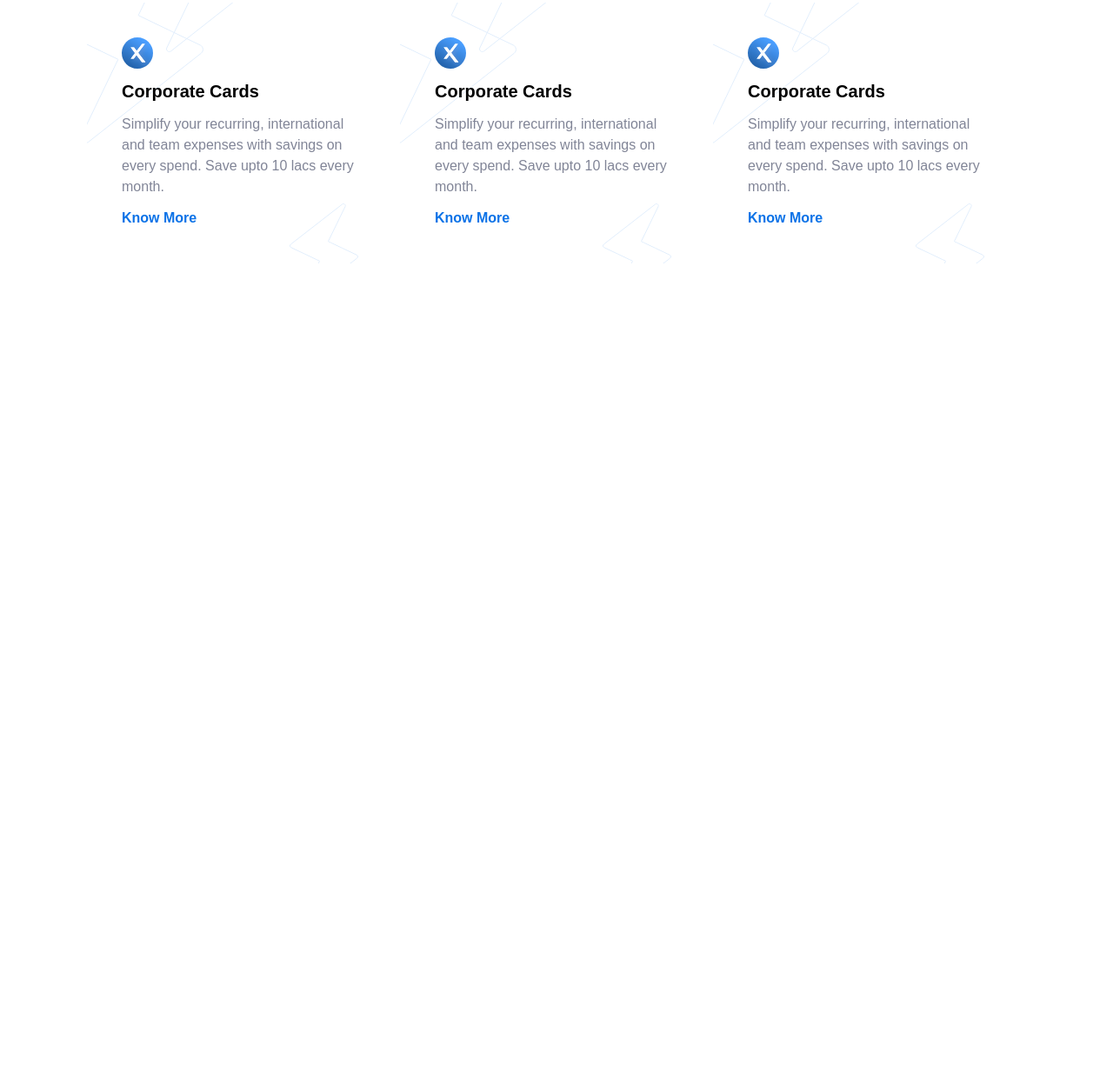
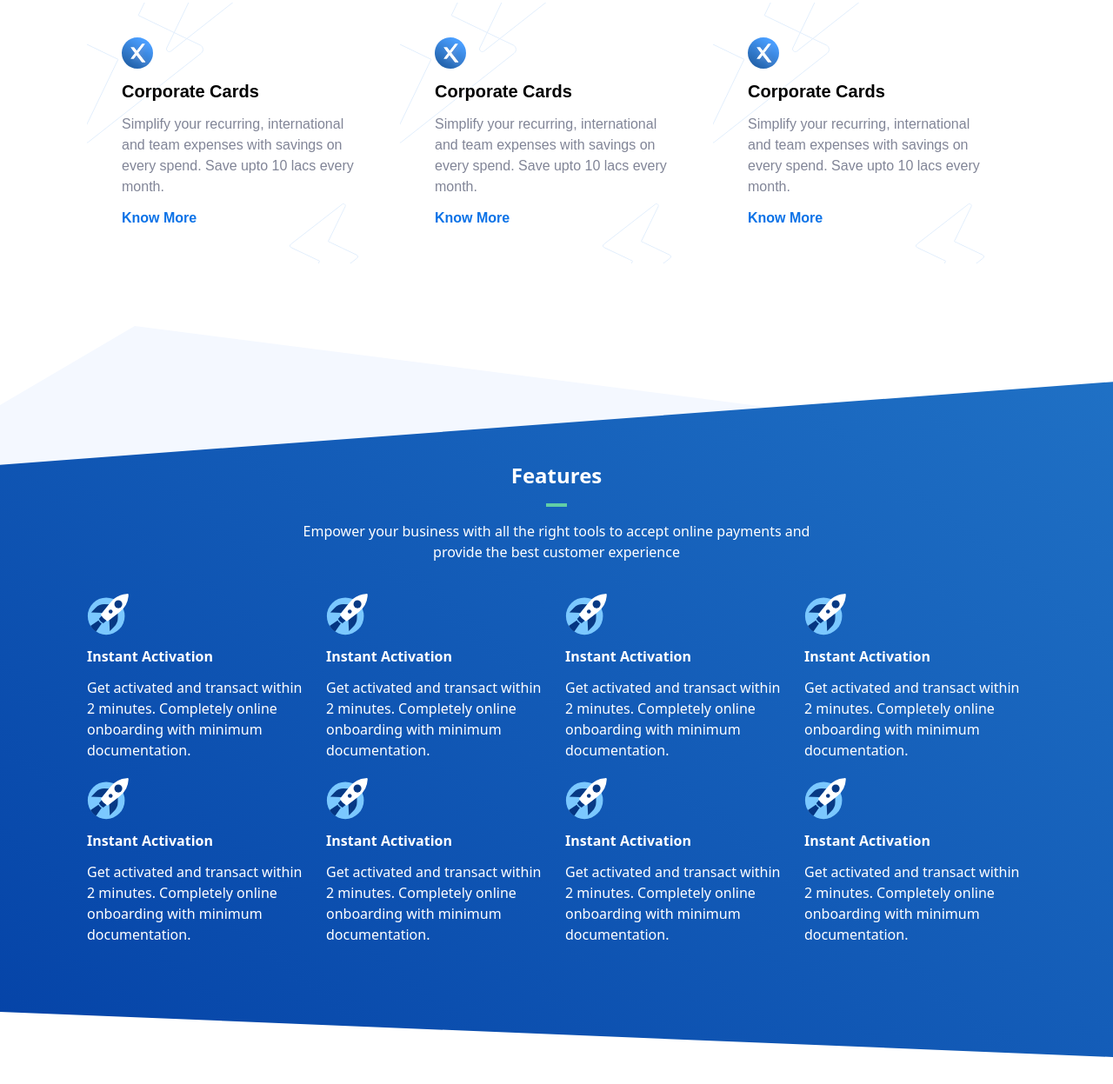
Before and after one commit to Avadh-Munjapara/Rozarpay-Clone, a website built with Vite: page index.html in a window 1280 px wide. Shown: the part 4140-5387 px from the top of the page at 87% size. Before the commit the page ends 4455 px from the top, so only its background shows below. Built offline with nearby package versions, Linux system fonts and the light colour scheme.

Commit message:
Features section added

```diff
--- a/index.html
+++ b/index.html
@@ -7,7 +7,7 @@
     <link rel="stylesheet" href="main.css">
 </head>
 <body>
-    <div class="overflow-x-hidden">
+    <div class="overflow-x-hidden w-full">
 
         <nav class="bg-deepBlue text-white font-mullish">
             <div class="flex justify-center items-center w-[1080px] mx-auto">
@@ -537,9 +537,65 @@
                     <a href="" class="cursor-pointer text-lightBlue500 font-bold" >Know More</a>
                 </div>
             </div>
+        </section>
 
+        <section class="w-full bg-[url(/images/core-features-sectionBg.svg)] bg-cover mt-14 pt-40 pb-40">
 
+            <div class="w-full ">
+                <h2 class="font-bold text-center text-2xl mb-4 text-white">Features</h2>
+                <div class="w-6 bg-greenLight h-1 mx-auto mb-4"></div>
+                <p class="text-white mx-auto w-1/2 text-center">Empower your business with all the right tools to accept online payments and provide the best customer experience</p>
 
+                <div class="grid grid-rows-2 grid-cols-4 gap-5 mx-auto w-uw mt-9">
+                    <div class="flex flex-col gap-3">
+                        <img src="./images/instant-activation-icon.svg" class="w-12" alt="">
+                        <h4 class="text-white font-bold">Instant Activation</h4>
+                        <p class="text-white">Get activated and transact within 2 minutes. Completely online onboarding with minimum documentation.</p>
+                    </div>
+
+                    <div class="flex flex-col gap-3">
+                        <img src="./images/instant-activation-icon.svg" class="w-12" alt="">
+                        <h4 class="text-white font-bold">Instant Activation</h4>
+                        <p class="text-white">Get activated and transact within 2 minutes. Completely online onboarding with minimum documentation.</p>
+                    </div>
+
+                    <div class="flex flex-col gap-3">
+                        <img src="./images/instant-activation-icon.svg" class="w-12" alt="">
+                        <h4 class="text-white font-bold">Instant Activation</h4>
+                        <p class="text-white">Get activated and transact within 2 minutes. Completely online onboarding with minimum documentation.</p>
+                    </div>
+
+                    <div class="flex flex-col gap-3">
+                        <img src="./images/instant-activation-icon.svg" class="w-12" alt="">
+                        <h4 class="text-white font-bold">Instant Activation</h4>
+                        <p class="text-white">Get activated and transact within 2 minutes. Completely online onboarding with minimum documentation.</p>
+                    </div>
+
+                    <div class="flex flex-col gap-3">
+                        <img src="./images/instant-activation-icon.svg" class="w-12" alt="">
+                        <h4 class="text-white font-bold">Instant Activation</h4>
+                        <p class="text-white">Get activated and transact within 2 minutes. Completely online onboarding with minimum documentation.</p>
+                    </div>
+
+                    <div class="flex flex-col gap-3">
+                        <img src="./images/instant-activation-icon.svg" class="w-12" alt="">
+                        <h4 class="text-white font-bold">Instant Activation</h4>
+                        <p class="text-white">Get activated and transact within 2 minutes. Completely online onboarding with minimum documentation.</p>
+                    </div>
+
+                    <div class="flex flex-col gap-3">
+                        <img src="./images/instant-activation-icon.svg" class="w-12" alt="">
+                        <h4 class="text-white font-bold">Instant Activation</h4>
+                        <p class="text-white">Get activated and transact within 2 minutes. Completely online onboarding with minimum documentation.</p>
+                    </div>
+
+                    <div class="flex flex-col gap-3">
+                        <img src="./images/instant-activation-icon.svg" class="w-12" alt="">
+                        <h4 class="text-white font-bold">Instant Activation</h4>
+                        <p class="text-white">Get activated and transact within 2 minutes. Completely online onboarding with minimum documentation.</p>
+                    </div>
+                </div>
+            </div>
         </section>
     </div>
 </body>
--- a/tailwind.config.js
+++ b/tailwind.config.js
@@ -5,6 +5,9 @@ module.exports = {
     extend: {
       fontFamily: {
         mullish: ["Mulish", "sans-serif"],
+      },
+      width:{
+        uw: "1080px",
       },
       colors: {
         deepBlue: "#02042a",
```
